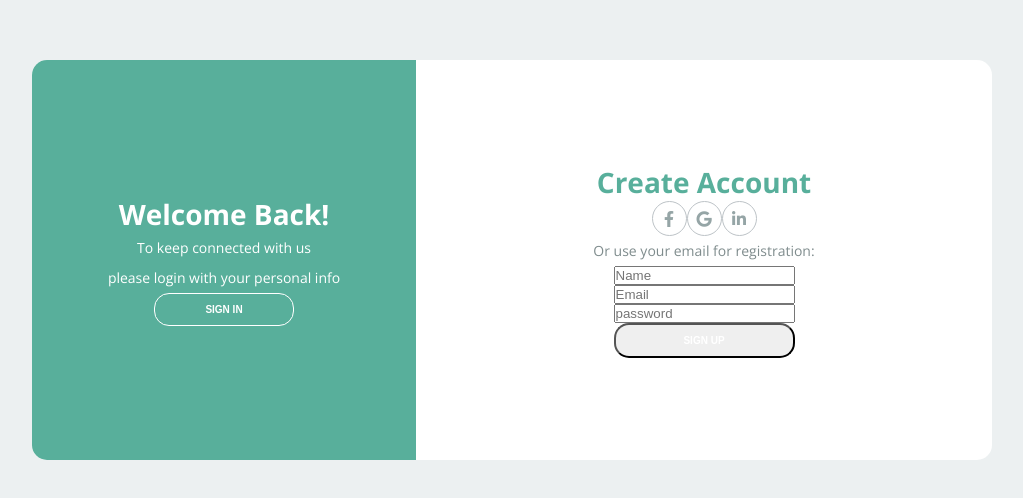
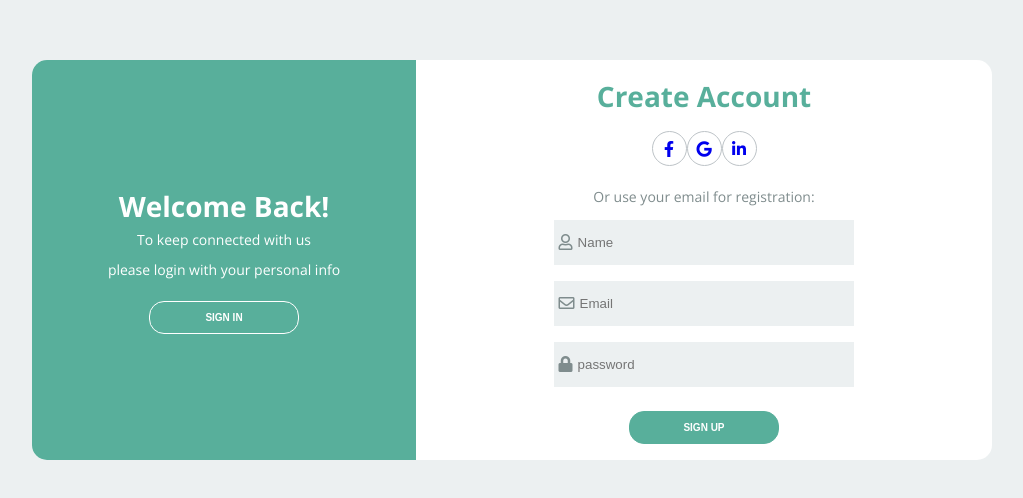
Before and after one commit to leonardoPetruncko/Tela-de-login, a plain HTML site: page index.html in a window 1280 px wide. Shown: the part 140-638 px from the top of the page, without its empty margins (128-1151 px from the left). Drawn offline with nearby package versions, Linux system fonts and the light colour scheme.

Commit message:
Estilizando - css

```diff
--- a/css/style.css
+++ b/css/style.css
@@ -79,6 +79,10 @@ body {
     padding: 10px 50px;
     cursor: pointer;
     font-weight: bold;
+    width: 150px;
+    align-self: center;
+    border: none;
+    margin-top: 1rem;
 }
 
 .btn-primary{
@@ -90,6 +94,17 @@ body {
     background-color: #fff;
     color: #58af9b;
     transition: 0.5s;
+}
+
+.btn-second {
+    background-color: #58af9b;
+    border: 1px solid #58af9b;
+}
+
+.btn-second:hover{
+    background-color: #fff;
+    border: 1px solid #58af9b;
+    color: #58af9b;
 }
 
 .firts-content {
@@ -113,6 +128,10 @@ body {
     align-items: center;
 }
 
+.social-media{
+    margin: 1rem 0 ;
+}
+
 .list-social-media {
     display: flex;
     list-style-type: none;
@@ -127,6 +146,10 @@ body {
     text-align: center;
 }
 
+.item-social-media:not(:first-child){
+    margin-left: 10px;
+}
+
 .item-social-media a{
     color: #95a5a6;
 }
@@ -134,6 +157,26 @@ body {
 .form{
     display: flex;
     flex-direction: column;
+    width: 55%;
+}
+
+.form input {
+    height: 45px;
+    width: 100%;
+    border: none;
+    background-color: #ecf0f1;
+}
+
+.label-input {
+    background-color: #ecf0f1;
+    display: flex;
+    align-items: center;
+    margin: 8px;
+}
+
+.icon-modify {
+    color: #7f8c8d;
+    padding: 0 5px;
 }
 
 .second-content {
--- a/index.html
+++ b/index.html
@@ -43,9 +43,9 @@
 
                 <div class="social-media">
                     <ul class="list-social-media">
-                        <li class="item-social-media"><a href="#"><i class="fab fa-facebook-f"></i></a></li>
-                        <li class="item-social-media"><a href="#"><i class="fab fa-google"></i></a></li>
-                        <li class="item-social-media"><a href="#"><i class="fab fa-linkedin-in"></i></a></li>
+                        <a href="#"><li class="item-social-media"><i class="fab fa-facebook-f"></i></li></a>
+                        <a href="#"><li class="item-social-media"><i class="fab fa-google"></i></li></a>
+                        <a href="#"><li class="item-social-media"><i class="fab fa-linkedin-in"></i></li></a>
                     </ul>
                 </div>
 
@@ -54,10 +54,25 @@
                  <!-- Form-input -->
 
                 <form class="form">
-                    <input type="text" placeholder="Name">
-                    <input type="email" placeholder="Email">
-                    <input type="password" placeholder="password">
-                    <button class="btn">sign up</button>
+
+                    <label class="label-input" for="">
+                        <i class="far fa-user icon-modify"></i>
+                        <input type="text" placeholder="Name">
+                    </label>
+
+                    <label class="label-input" for="">
+                        <i class="far fa-envelope icon-modify"></i>
+                        <input type="email" placeholder="Email">
+                    </label>
+
+                    <label class="label-input" for="">
+                        <i class="fas fa-lock icon-modify"></i>
+                        <input type="password" placeholder="password">
+                    </label>
+
+                    <button class="btn btn-second">sign up</button>
+
+
                 </form>
             </div>
 
```
